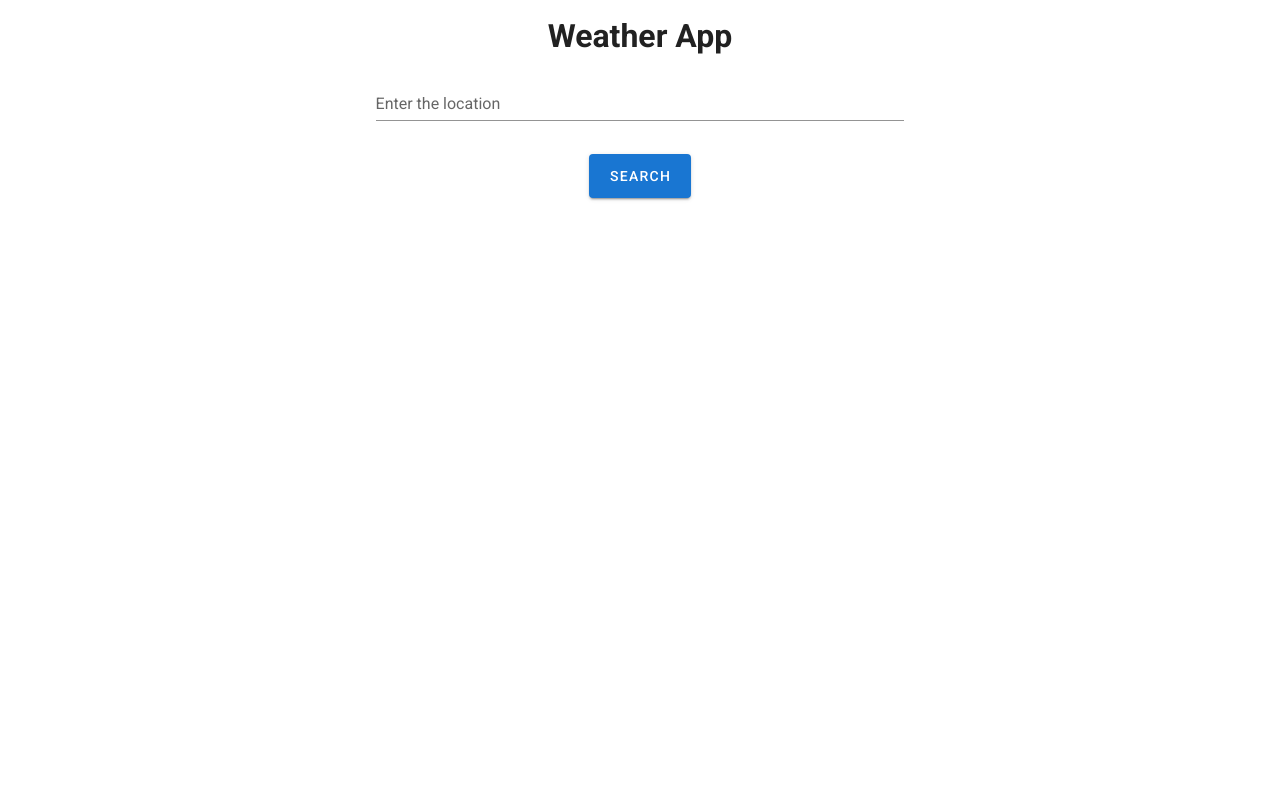
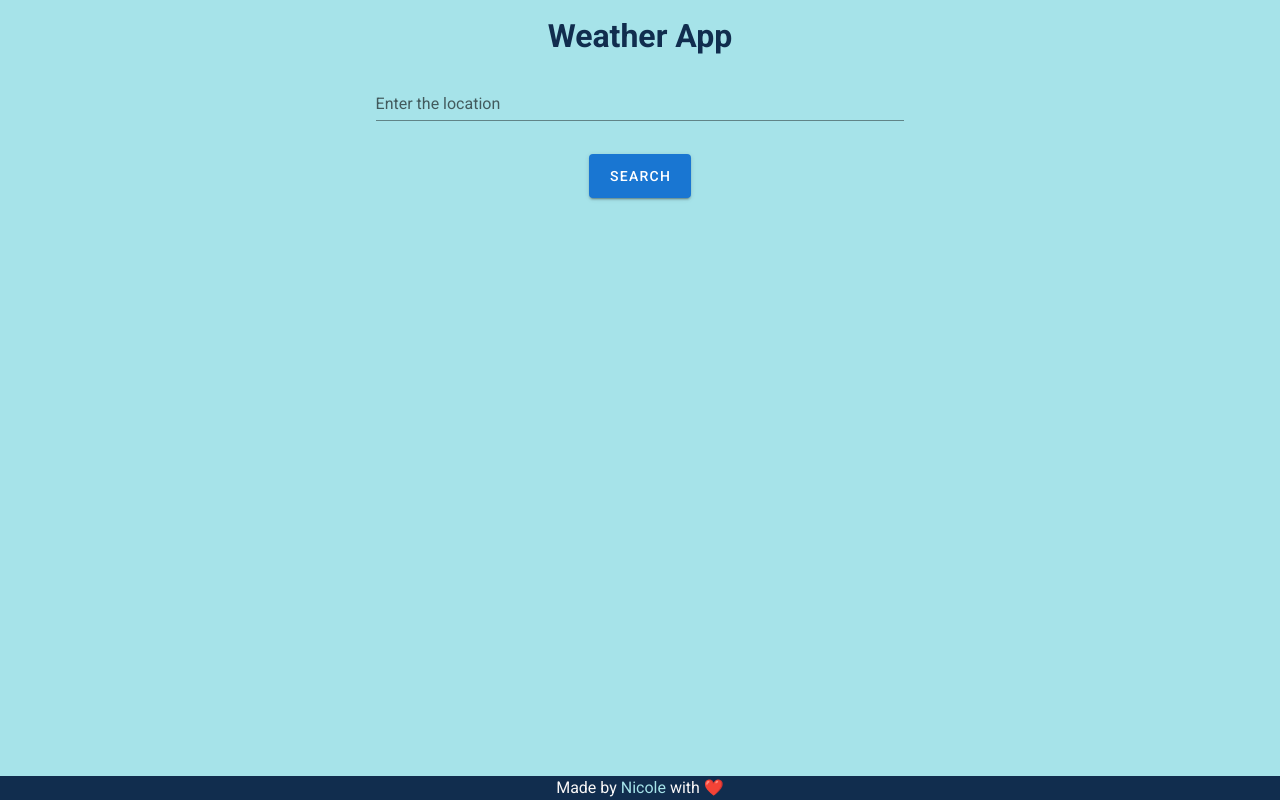
Before and after one commit to nicoleyry/weather-app, a Vue app: page / in a window 1280 px wide. Built offline with nearby package versions, Linux system fonts and the light colour scheme.

Commit message:
imporve UI & add footer

```diff
--- a/src/App.vue
+++ b/src/App.vue
@@ -3,17 +3,20 @@
     <v-content>
       <Weather/>
     </v-content>
+    <Footer />
   </v-app>
 </template>
 
 <script>
 import Weather from './components/Weather';
+import Footer from './components/Footer';
 
 export default {
   name: 'App',
 
   components: {
     Weather,
+    Footer
   },
 
   data: () => ({
@@ -21,3 +24,8 @@ export default {
   }),
 };
 </script>
+<style lang="scss" scoped>
+#app {
+  background: #a6e3e9;
+}
+</style>
--- /dev/null
+++ b/src/components/Footer.vue
@@ -0,0 +1,26 @@
+<template>
+	<div id="footer">
+		<p id="footer__text">Made by <a href="https://nicoley.netlify.com/">Nicole</a> with ❤️</p>
+	</div>
+</template>
+
+<script>
+export default {
+	name: "Footer"
+};
+</script>
+
+<style lang="scss" scoped>
+#footer {
+	text-align: center;
+	background: #112d4e;
+	&__text {
+		color: #f9f7f7;
+		margin-bottom: 0px;
+	}
+	a {
+		text-decoration: none;
+    color: #a6e3e9;
+	}
+}
+</style>
--- a/src/components/Weather.vue
+++ b/src/components/Weather.vue
@@ -14,11 +14,12 @@
 		<v-row v-show="weatherCityList != ''">
 			<v-expansion-panels>
 				<v-expansion-panel
+					style="background: #f9f7f7;"
 					@click="details(weatherCity.woeid)"
 					v-for="weatherCity in weatherCityList"
 					:key="weatherCity.woeid"
 				>
-					<v-expansion-panel-header style="font-size: 24px">
+					<v-expansion-panel-header style="font-size: 24px; color: #112d4e;">
 						{{ weatherCity.title }}
 					</v-expansion-panel-header>
 					<v-expansion-panel-content v-if="loading">
@@ -37,7 +38,7 @@
 								v-for="weatherData in weatherDataList"
 								:key="weatherData.id"
 							>
-								<h3>{{ weatherData.applicable_date }}</h3>
+								<h3 class="details__date">{{ weatherData.applicable_date }}</h3>
 								<img
 									:src="
 										`https://www.metaweather.com/static/img/weather/${weatherData.weather_state_abbr}.svg`
@@ -157,6 +158,11 @@ export default {
 };
 </script>
 <style lang="scss" scoped>
+#weather {
+	h1 {
+		color: #112d4e;
+	}
+}
 input {
 	width: 50%;
 	height: 20px;
@@ -169,8 +175,12 @@ button {
 	&__block {
 		margin: 10px 0;
 	}
+	&__date {
+		color: #112d4e;
+	}
 	&__label {
 		font-weight: bold;
+		color: #112d4e;
 	}
 	&__text {
 		margin-bottom: 5px;
```
